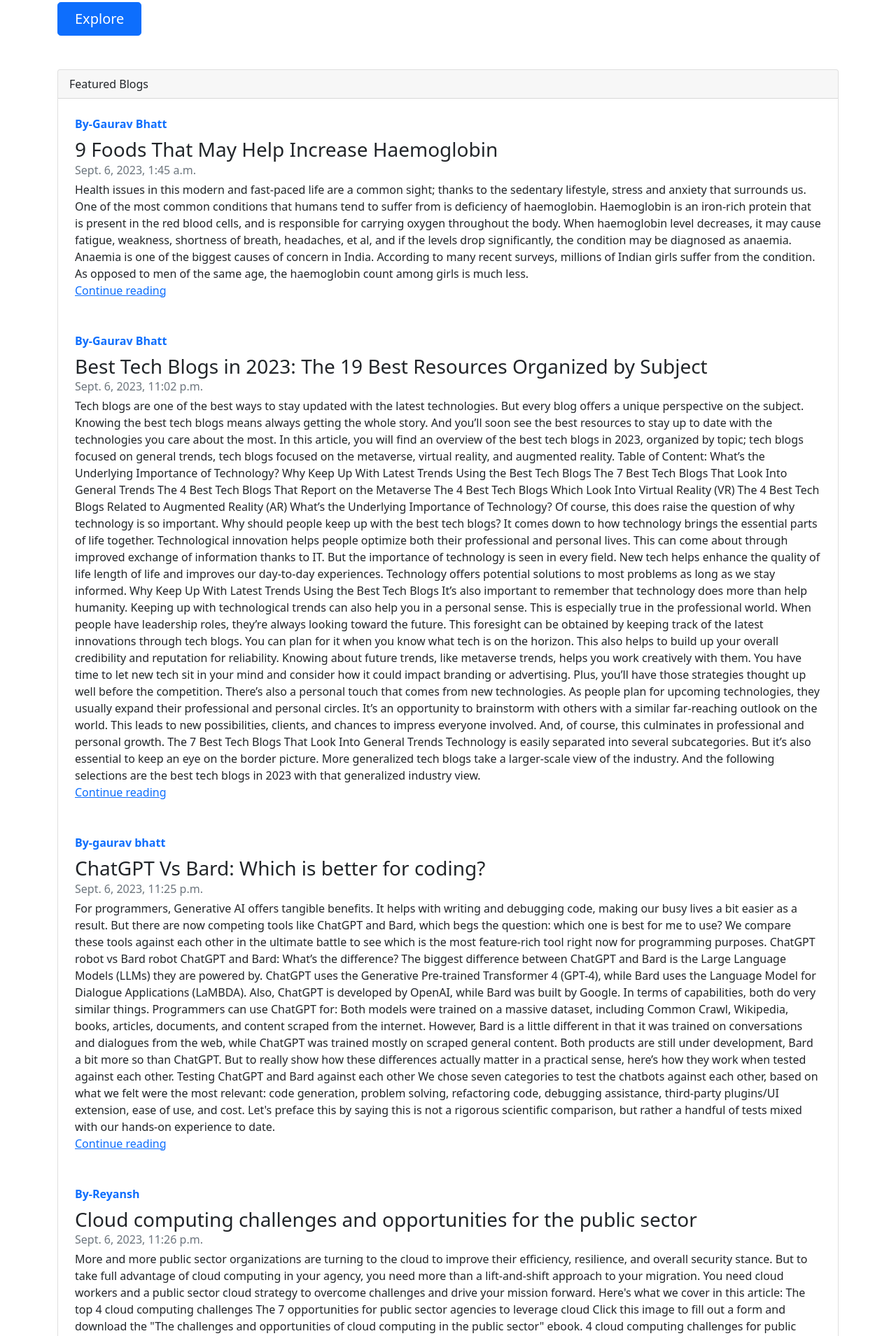
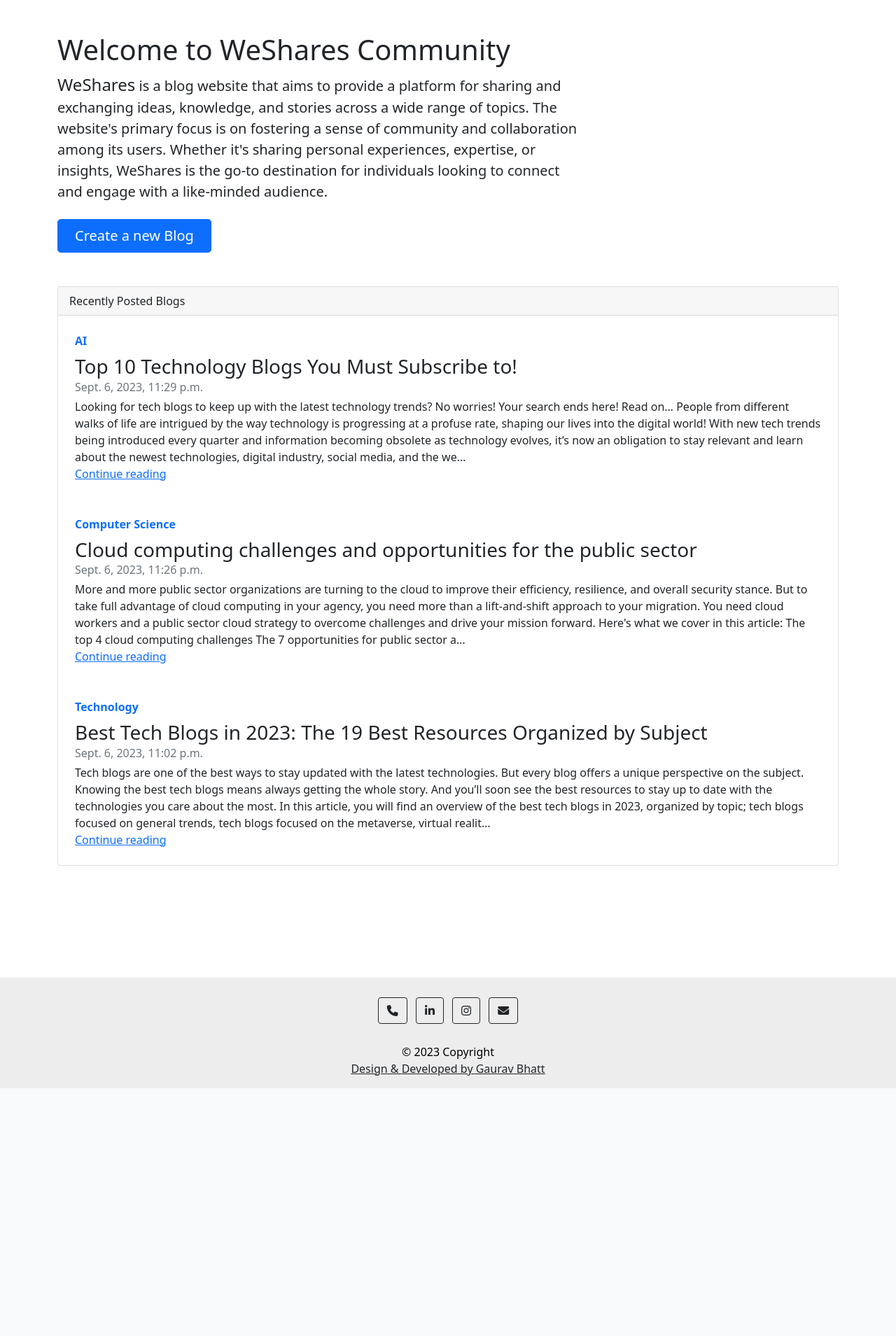
Before and after one commit to gaurav0401/WeShares-Community-Blog-Website, a Django app: page / in a window 1280 px wide. Shown: the part 471-2380 px from the top of the page at 70% size. After the commit the page ends 2026 px from the top, so only its background shows below. Run offline with Django 4.2, Linux system fonts and the light colour scheme; data comes from the database, SQL or seed files in the repository; both versions use the stored data as it was after the commit.

Commit message:
new version

```diff
--- a/blog/admin.py
+++ b/blog/admin.py
@@ -2,4 +2,4 @@
 from . import models
 # Register your models here.
 
-admin.site.register(models.post)
+admin.site.register((models.post , models.handleComments))
--- a/blog/urls.py
+++ b/blog/urls.py
@@ -4,6 +4,14 @@
 from blog import views
 
 urlpatterns = [
+        #API's
+    path('deleteblog/<int:sno>' , views.deleteblog , name='deleteblog'),
+    path('postblog' , views.postblog , name='postblog'),
+    path('contact' , views.contact , name='contact'),
+    path('postcomment' , views.postComment , name='postcomment'),
     path('', views.bloghome , name="bloghome"),
+
     path('<str:slug>', views.blogpost , name="blogpost"),
+
+
 ]
--- a/home/urls.py
+++ b/home/urls.py
@@ -10,4 +10,7 @@
      path('contact', views.contact , name="contact"),
      path('search', views.search , name="search"),
      path('signup', views.handleSignUp , name="signup"),
+     path('login', views.handlelogin , name="login"),
+     path('logout', views.handlelogout , name="signup"),
+     path('createblog', views.createblog , name="createblog"),
 ]
--- a/home/views.py
+++ b/home/views.py
@@ -1,6 +1,6 @@
 from django.shortcuts import render , redirect
 from django.http import HttpResponse
-from . import models
+from home.models import Contact
 from django.contrib.auth.models import User
 
 from datetime import datetime
@@ -9,10 +9,16 @@
 
 from blog import models
 
+from django.contrib.auth import logout, authenticate, login
+
+from blog.views import bloghome
+
+
+
 # Create your views here.
 
 def home(request):
-     allpost=models.post.objects.all()
+     allpost=models.post.objects.all()[::-2]
 
      context={'allpost':allpost}
 
@@ -32,7 +38,7 @@
         if (len(name)<2 or len(email)<2  ):
             messages.error(request , "Please, first fill details before submitting")
         else:
-            contact=models.Contact(name=name , email=email, phone=phone , desc=desc , date=datetime.now())
+            contact=Contact(name=name , email=email, phone=phone , desc=desc , date=datetime.now())
             contact.save()
             messages.success(request, "Your response has been recorded, We will contact you soon.... ")
 
@@ -89,3 +95,28 @@
 
     else:
         return HttpResponse("404- Not allowed")
+
+
+def handlelogin(request):
+    if request.method == "POST":
+      user=request.POST['loginusername']
+      passwd=request.POST['loginPassword']
+      user=authenticate(username=user , password=passwd)
+      if user is not None:
+         login(request, user)
+         messages.success(request , f"Welcome back  {request.user.get_full_name()}")
+         return  redirect('home')
+      else:
+         messages.error(request , "Incorrect username or password.....try again")
+         return redirect('home')
+    return HttpResponse("404- Not Found")
+
+def handlelogout(request):
+    logout(request)
+    messages.success(request , f"You have been successfully logged out")
+    return redirect('home')
+
+
+
+def createblog(request):
+    return render(request , 'home/create.html')
--- a/myblog/urls.py
+++ b/myblog/urls.py
@@ -17,6 +17,9 @@
 from django.contrib import admin
 from django.urls import path , include
 
+admin.site.site_header="weShares Admin"
+admin.site.site_title="weShares Admin Panel"
+admin.site.index_title="Welcome to WeShares Admin Panel"
 
 urlpatterns = [
     path('admin/', admin.site.urls),
--- a/template/base.html
+++ b/template/base.html
@@ -9,8 +9,20 @@
   <!-- Bootstrap CSS -->
   <link href="https://cdn.jsdelivr.net/npm/bootstrap@5.0.2/dist/css/bootstrap.min.css" rel="stylesheet"
     integrity="sha384-EVSTQN3/azprG1Anm3QDgpJLIm9Nao0Yz1ztcQTwFspd3yD65VohhpuuCOmLASjC" crossorigin="anonymous">
+
+    <link rel="stylesheet" href="https://cdnjs.cloudflare.com/ajax/libs/font-awesome/6.4.2/css/all.min.css" integrity="sha512-z3gLpd7yknf1YoNbCzqRKc4qyor8gaKU1qmn+CShxbuBusANI9QpRohGBreCFkKxLhei6S9CQXFEbbKuqLg0DA==" crossorigin="anonymous" referrerpolicy="no-referrer" />
   {% block head %}{% endblock head %}
   <title>{% block title %}{% endblock title %} | WeShares</title>
+  <style>
+    footer{
+
+
+background-color: rgb(237, 237, 237);
+color: black;
+margin-top: 20vh;
+
+}
+  </style>
 </head>
 
 <body>
@@ -45,13 +57,10 @@
         </ul>
 
 
-        <!-- Button trigger modal -->
-<button type="button" class="btn btn-success" data-bs-toggle="modal" data-bs-target="#staticBackdrop">
-  Sign Up
-</button>
 
         <!-- Modal -->
-<div class="modal fade" id="staticBackdrop" data-bs-backdrop="static" data-bs-keyboard="false" tabindex="-1" aria-labelledby="staticBackdropLabel" aria-hidden="true">
+        <div class="modal fade" id="staticBackdrop" data-bs-backdrop="static" data-bs-keyboard="false" tabindex="-1"
+          aria-labelledby="staticBackdropLabel" aria-hidden="true">
           <div class="modal-dialog">
             <div class="modal-content">
               <div class="modal-header">
@@ -64,35 +73,41 @@
                   {% csrf_token %}
                   <div class="mb-3">
                     <label for="username" class="form-label">Username</label>
-            <input required type="text" class="form-control" id="username" name="username" aria-describedby="emailHelp" placeholder="Choose unique @username (must be alphanumeric)">
+                    <input required type="text" class="form-control" id="username" name="username"
+                      aria-describedby="emailHelp" placeholder="Choose unique @username (must be alphanumeric)">
 
                   </div>
 
                   <div class="mb-3">
                     <label for="fname" class="form-label">First Name</label>
-            <input required type="text" class="form-control" id="fname" name="fname" aria-describedby="emailHelp" placeholder="Enter first name">
+                    <input required type="text" class="form-control" id="fname" name="fname"
+                      aria-describedby="emailHelp" placeholder="Enter first name">
 
                   </div>
 
                   <div class="mb-3">
                     <label for="lname" class="form-label">Last Name</label>
-            <input type="text" class="form-control" id="lname" name="lname" aria-describedby="emailHelp" placeholder="Enter last name">
+                    <input type="text" class="form-control" id="lname" name="lname" aria-describedby="emailHelp"
+                      placeholder="Enter last name">
 
                   </div>
                   <div class="mb-3">
                     <label for="email" class="form-label">Email address</label>
-            <input type="email" class="form-control" id="email" name="email" aria-describedby="emailHelp" placeholder="Enter your email ID">
+                    <input type="email" class="form-control" id="email" name="email" aria-describedby="emailHelp"
+                      placeholder="Enter your email ID">
 
                   </div>
                   <div class="mb-3">
                     <label for="pass1" class="form-label">Password</label>
-            <input required  type="password" class="form-control" id="pass1" name="pass1" placeholder="Create your password">
+                    <input required type="password" class="form-control" id="pass1" name="pass1"
+                      placeholder="Create your password">
                     <div id="emailHelp" class="form-text">We'll never share your password with anyone else.</div>
                   </div>
 
                   <div class="mb-3">
                     <label for="pass2" class="form-label">Re-enter Password</label>
-            <input required type="password" class="form-control" id="pass2" name="pass2" placeholder="Confirm your password">
+                    <input required type="password" class="form-control" id="pass2" name="pass2"
+                      placeholder="Confirm your password">
                   </div>
 
 
@@ -111,9 +126,6 @@
 
 
         <!-- Button trigger modal -->
-        <button type="button" class="btn btn-success mx-2" data-bs-toggle="modal" data-bs-target="#exampleModal">
-          Sign In
-        </button>
 
         <!-- Modal -->
         <div class="modal fade" id="exampleModal" tabindex="-1" aria-labelledby="exampleModalLabel" aria-hidden="true">
@@ -125,16 +137,18 @@
               </div>
               <div class="modal-body">
 
-                <form>
+                <form action="/login" method="post">
                   {% csrf_token %}
                   <div class="mb-3">
-                    <label for="username" class="form-label">Username</label>
-                    <input type="email" placeholder="Enter username" class="form-control" name="username" id="userid" aria-describedby="emailHelp">
+                    <label for="loginusername" class="form-label">Username</label>
+                    <input type="text" placeholder="Enter username" class="form-control" name="loginusername"
+                      id="loginuserid" aria-describedby="emailHelp">
 
                   </div>
                   <div class="mb-3">
-                    <label for="Password" class="form-label">Password</label>
-                    <input type="password"  placeholder="Enter your password" class="form-control" name="Password" id="Password">
+                    <label for="loginPassword" class="form-label">Password</label>
+                    <input type="password" placeholder="Enter your password" class="form-control" name="loginPassword"
+                      id="loginPassword">
                   </div>
                   <div class="modal-footer">
 
@@ -147,11 +161,31 @@
             </div>
           </div>
         </div>
-        <form class="d-flex" method="get" action="/search">
+        <form class="d-flex mx-4" method="get" action="/search">
           <input class="form-control me-2" type="search" placeholder="Search" aria-label="Search" name="query"
             id="query">
           <button class="btn btn-outline-success" type="submit">Search</button>
         </form>
+
+        {% if user.is_authenticated %}
+
+
+        <big class="my-2" style="font-weight: 400; padding-right: 10px;">{{request.user}}</big>
+        <img src="static/pro.png" alt="" height="25px">
+        <button type="button" class="btn btn-success mx-4 my-2">
+          <a href="/logout" style="text-decoration: none; color: white;">Logout</a>
+        </button>
+
+        {% else %}
+        <!-- Button trigger modal -->
+        <button type="button" class="btn btn-success my-2" data-bs-toggle="modal" data-bs-target="#staticBackdrop">
+          Sign Up
+        </button>
+
+        <button type="button" class="btn btn-success mx-2 my-2" data-bs-toggle="modal" data-bs-target="#exampleModal">
+          Login
+        </button>
+        {% endif %}
       </div>
     </div>
   </nav>
@@ -178,6 +212,45 @@
 
 
 
+  <footer class=" text-center    "   id="contact "  >
+    <!-- Grid container -->
+    <div class="container p-4 pb-0">
+      <!-- Section: Social media -->
+      <section class="mb-4">
+
+          <!--Call -->
+          <a class="btn btn-outline-dark btn-floating m-1" href="tel:7017501776" role="button"
+          ><i class="fa fa-phone"></i
+        ></a>
+        <!-- Linkedin -->
+        <a class="btn btn-outline-dark btn-floating m-1" href="https://www.linkedin.com/in/gaurav-bhatt-b927321a6/" role="button"
+          ><i class="fab fa-linkedin-in"></i
+        ></a>
+
+         <!-- Github -->
+         <a class="btn btn-outline-dark btn-floating m-1" href="https://www.instagram.com/gaurav_04_01/" role="button"
+         ><i class="fab fa-instagram"></i
+       ></a>
+
+
+
+        <!-- Email -->
+        <a class="btn btn-outline-dark btn-floating m-1" href="mailto:gauravbhatt0401@gmail.com" role="button"
+          ><i class="fa fa-envelope"></i
+        ></a>
+
+      </section>
+      <!-- Section: Social media -->
+    </div>
+    <!-- Grid container -->
+
+    <!-- Copyright -->
+    <div class="text-center pb-3" >
+      © 2023 Copyright <br>
+      <a class="text-dark" href="#">Design & Developed by Gaurav Bhatt</a>
+    </div>
+    <!-- Copyright -->
+  </footer>
 
 
 
--- a/template/blog/bloghome.html
+++ b/template/blog/bloghome.html
@@ -15,9 +15,9 @@
           <h3>Articles by WeShares Community</h3>
         </div>
 
-        {% for post  in  allpost %}
+        {% for post  in  allpost reversed %}
         <div class="col p-4 d-flex flex-column position-static">
-            <strong class="d-inline-block mb-2 text-success">By-{{post.author}}</strong>
+            <strong class="d-inline-block mb-2 text-success">{{post.slug}}</strong>
             <h3 class="mb-0">{{post.title}}</h3>
             <div class="mb-1 text-muted">{{post.date}}</div>
             <p class="mb-auto">{{post.content| truncatechars:500}}</p>
--- a/template/home/contact.html
+++ b/template/home/contact.html
@@ -11,7 +11,7 @@
     <h1 class="text-center py-4">Contact Us</h1>
 
     <div class="container">
-        <form method="post" action="/contact">
+        <form method="post" action="contact">
             {% csrf_token %}
             <div class="mb-3">
                 <label for="name" class="form-label">Name</label>
--- a/template/home/home.html
+++ b/template/home/home.html
@@ -8,7 +8,19 @@
 
 
 
-
+<!-- <div id="carouselExampleSlidesOnly" class="carousel slide" data-ride="carousel">
+  <div class="carousel-inner">
+    <div class="carousel-item active">
+      <img class="d-block w-100" src="https://source.unsplash.com/random/1600x500/?coding &1" alt="First slide">
+    </div>
+    <div class="carousel-item">
+      <img class="d-block w-100" src="https://source.unsplash.com/random/1600x500/?coding &2" alt="Second slide">
+    </div>
+    <div class="carousel-item">
+      <img class="d-block w-100" src="https://source.unsplash.com/random/1600x500/?coding &3" alt="Third slide">
+    </div>
+  </div>
+</div> -->
 
 
 <div id="carouselExampleDark" class="carousel carousel-dark slide" data-bs-ride="carousel">
@@ -18,47 +30,39 @@
       <button type="button" data-bs-target="#carouselExampleDark" data-bs-slide-to="2" aria-label="Slide 3"></button>
     </div>
     <div class="carousel-inner">
-      <div class="carousel-item active" data-bs-interval="10000">
-        <img src="https://source.unsplash.com/random/1600x300/?coding &1" class="d-block w-100" alt="...">
-        <div class="carousel-caption d-none d-md-block">
-          <h5>First slide label</h5>
-          <p>Some representative placeholder content for the first slide.</p>
+      <div class="carousel-item active" data-bs-interval="10000" >
+        <img src="https://source.unsplash.com/random/1600x500/?Tech" class="d-block w-100" alt="..." style="opacity: 0.9;">
+        <div class="carousel-caption d-none d-md-block" style="opacity: 0.6; background-color: black; border-radius: 12px;">
+          <h4 style="color: whitesmoke; font-family: cursive;  opacity: 1; ">Emphasize educational and informative content to empower readers with valuable insights and skills.</h4>
+
         </div>
       </div>
       <div class="carousel-item" data-bs-interval="2000">
-        <img src="https://source.unsplash.com/random/1600x300/?coding &2" class="d-block w-100" alt="...">
-        <div class="carousel-caption d-none d-md-block">
-          <h5>Second slide label</h5>
-          <p>Some representative placeholder content for the second slide.</p>
+        <img src="https://source.unsplash.com/random/1600x500/?Travel" class="d-block w-100" alt="...">
+        <div class="carousel-caption d-none d-md-block" style="opacity: 0.6; background-color: black; border-radius: 12px;" >
+          <h4 style="color: whitesmoke; font-family: cursive;  opacity: 1; ">WeShares will be a hub for bloggers, writers, and enthusiasts to publish and share their articles, stories, and insights on a wide range of topics.</h4>
         </div>
       </div>
       <div class="carousel-item">
-        <img src="https://source.unsplash.com/random/1600x300/?coding &3" class="d-block w-100" alt="...">
-        <div class="carousel-caption d-none d-md-block">
-          <h5>Third slide label</h5>
-          <p>Some representative placeholder content for the third slide.</p>
+        <img src="https://source.unsplash.com/random/1600x500/?wellness" class="d-block w-100" alt="...">
+        <div class="carousel-caption d-none d-md-block" style="opacity: 0.6; background-color: black; border-radius: 12px;">
+          <h4 style="color: whitesmoke; font-family: cursive;  opacity: 1; ">Stay updated with our latest posts, interact with our community, and follow us on social media platforms to be a part of the WeShares journey.</h4>
+
         </div>
       </div>
     </div>
-    <button class="carousel-control-prev" type="button" data-bs-target="#carouselExampleDark" data-bs-slide="prev">
-      <span class="carousel-control-prev-icon" aria-hidden="true"></span>
-      <span class="visually-hidden">Previous</span>
-    </button>
-    <button class="carousel-control-next" type="button" data-bs-target="#carouselExampleDark" data-bs-slide="next">
-      <span class="carousel-control-next-icon" aria-hidden="true"></span>
-      <span class="visually-hidden">Next</span>
-    </button>
+
   </div>
 
 
 
-  <div class="container my-3">
+  <div class="container my-3 mt-5">
     <main>
         <h1>Welcome to WeShares Community</h1>
-        <p class="fs-5 col-md-8">Quickly and easily get started with Bootstrap's compiled, production-ready files with this barebones example featuring some basic HTML and helpful links. Download all our examples to get started.</p>
+        <p class="fs-5 col-md-8 mb-4"> <big> WeShares</big> is a blog website that aims to provide a platform for sharing and exchanging ideas, knowledge, and stories across a wide range of topics. The website's primary focus is on fostering a sense of community and collaboration among its users. Whether it's sharing personal experiences, expertise, or insights, WeShares is the go-to destination for individuals looking to connect and engage with a like-minded audience.</p>
 
         <div class="mb-5">
-          <a href="/docs/5.0/examples/" class="btn btn-primary btn-lg px-4">Explore</a>
+          <a href="/createblog" class="btn btn-primary btn-lg px-4">Create a new  Blog</a>
         </div>
 
       </main>
@@ -68,16 +72,16 @@
   <div class="container my-3">
     <div class="card">
         <div class="card-header">
-          Featured Blogs
+          Recently Posted  Blogs
         </div>
 
-        {% for post in allpost %}
+        {% for post in allpost  %}
         <div class="col p-4 d-flex flex-column position-static">
-            <strong class="d-inline-block mb-2 text-primary">By-{{post.author}}</strong>
+            <strong class="d-inline-block mb-2 text-primary">{{post.slug}}</strong>
             <h3 class="mb-0">{{post.title}}</h3>
             <div class="mb-1 text-muted">{{post.date}}</div>
-            <p class="card-text mb-auto">{{post.content}}</p>
-            <a href="/blog/{{post.slug}}" class="stretched-link">Continue reading</a>
+            <p class="card-text mb-auto">{{post.content| truncatechars:500}}</p>
+            <a href="/blog/{{post.slug}}" >Continue reading</a>
           </div>
 
           {% endfor %}
```
Also changed, not shown: blog/models.py (+13 -0 lines), blog/views.py (+74 -3 lines), template/blog/blogpost.html (+31 -4 lines), template/home/create.html (added, +46 -0 lines), blog/migrations/0004_handlecomments.py (added), db.sqlite3, static/pro.png (added), 1 other file. Lines whose indentation alone changed are shown as unchanged.
